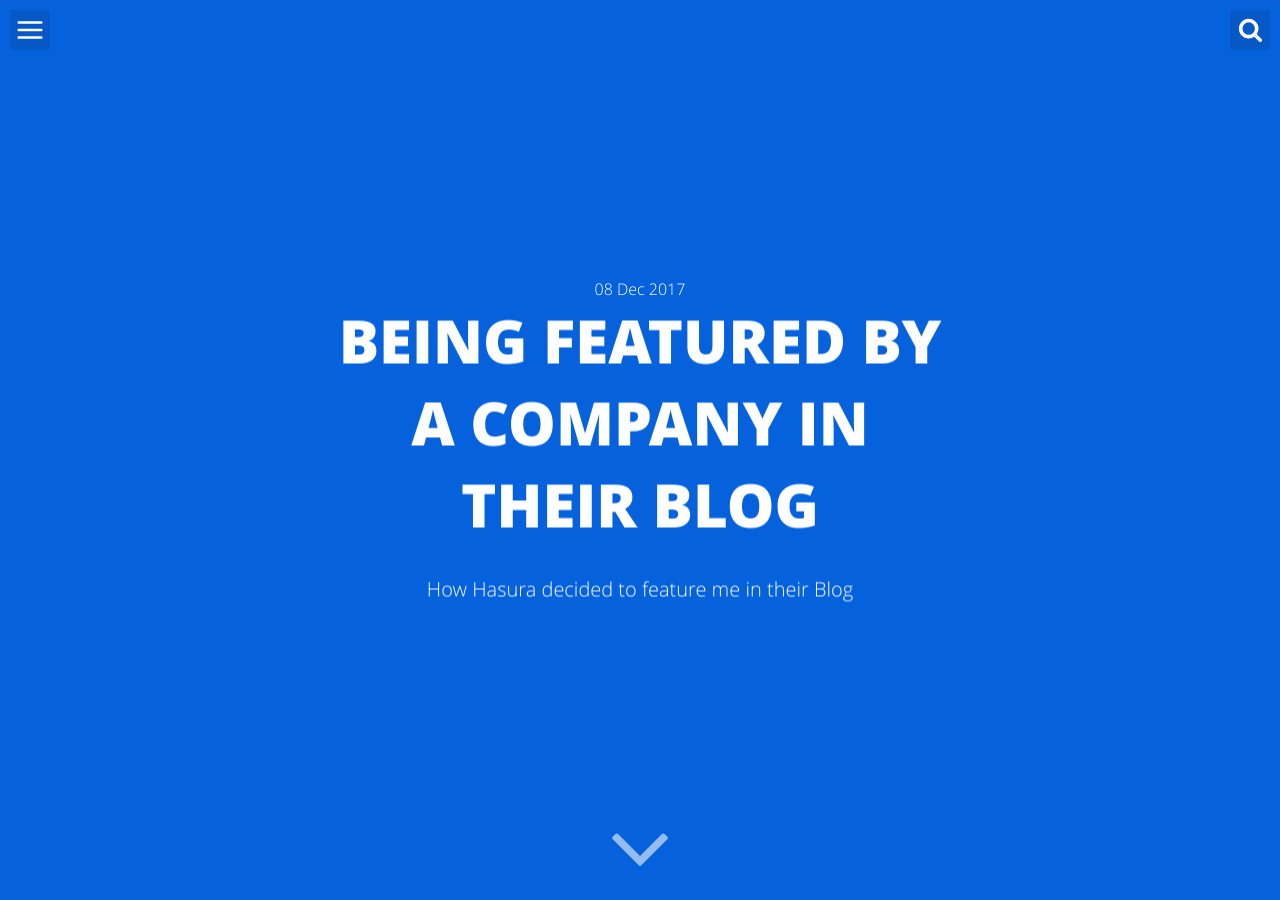
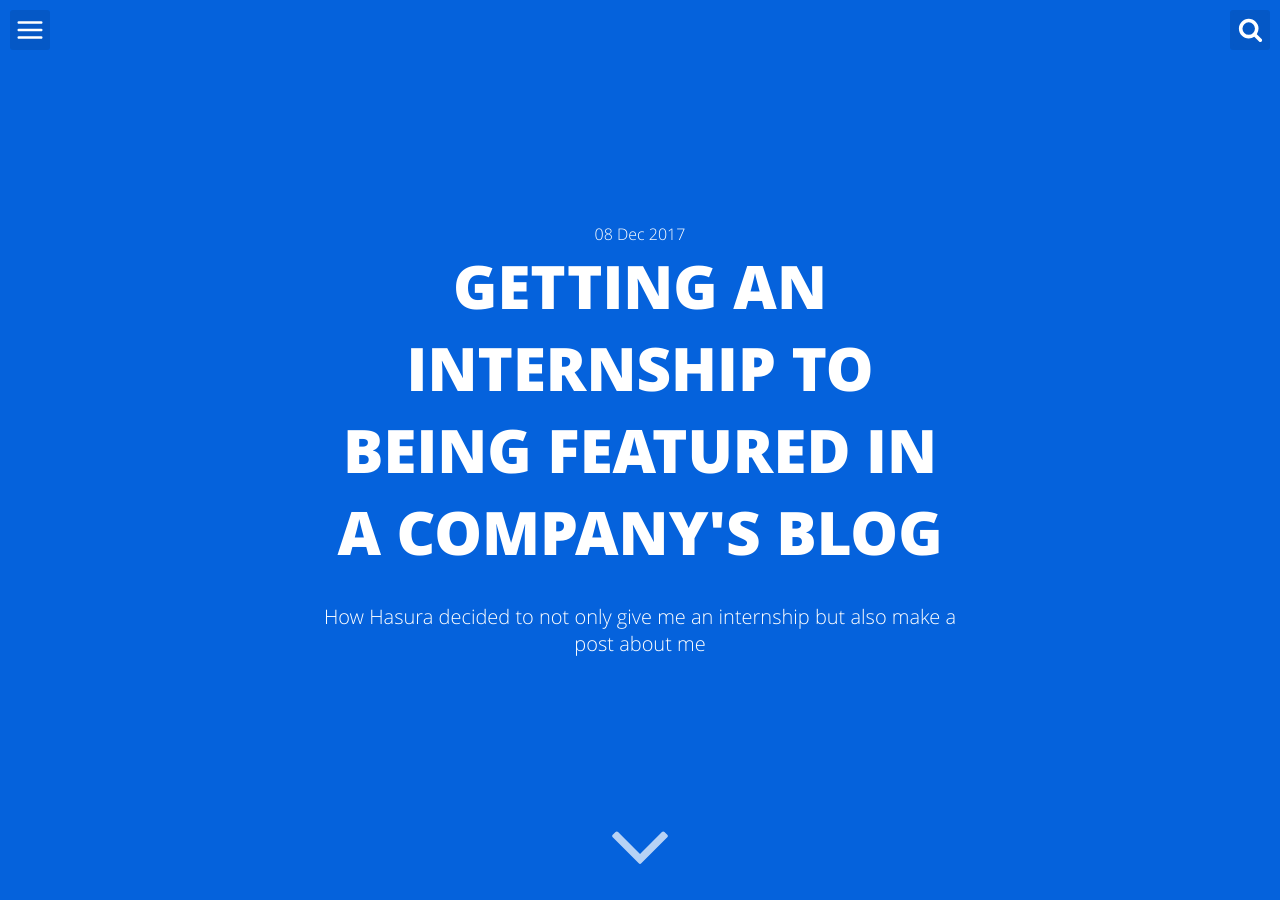
Before and after one commit to rocka0/myblog, a Jekyll site: the page built from _posts/2017-12-08-being-featured-by-a-company.md, in a window 1280 px wide and 900 px high. Built offline with Jekyll 4.4.1, drawn with Linux system fonts in a browser that asks for light colours; comment, search, counter and statistics services are not loaded.

Commit message:
Update 2017-12-08-being-featured-by-a-company.md

```diff
--- a/_posts/2017-12-08-being-featured-by-a-company.md
+++ b/_posts/2017-12-08-being-featured-by-a-company.md
@@ -1,6 +1,6 @@
 ---
 layout: post
-title: "Being featured by a Company in their Blog"
+title: "Getting an Internship to Being featured in a Company's Blog"
 date: 2017-12-08 23:23:13
 tags:
 - Hasura
@@ -8,7 +8,7 @@
 - Programming
 twitter_text:
 description: > # this means to ignore newlines until "baseurl:"
-  How Hasura decided to feature me in their Blog
+  How Hasura decided to not only give me an internship but also make a post about me
 ---
 
 Hello World
```
